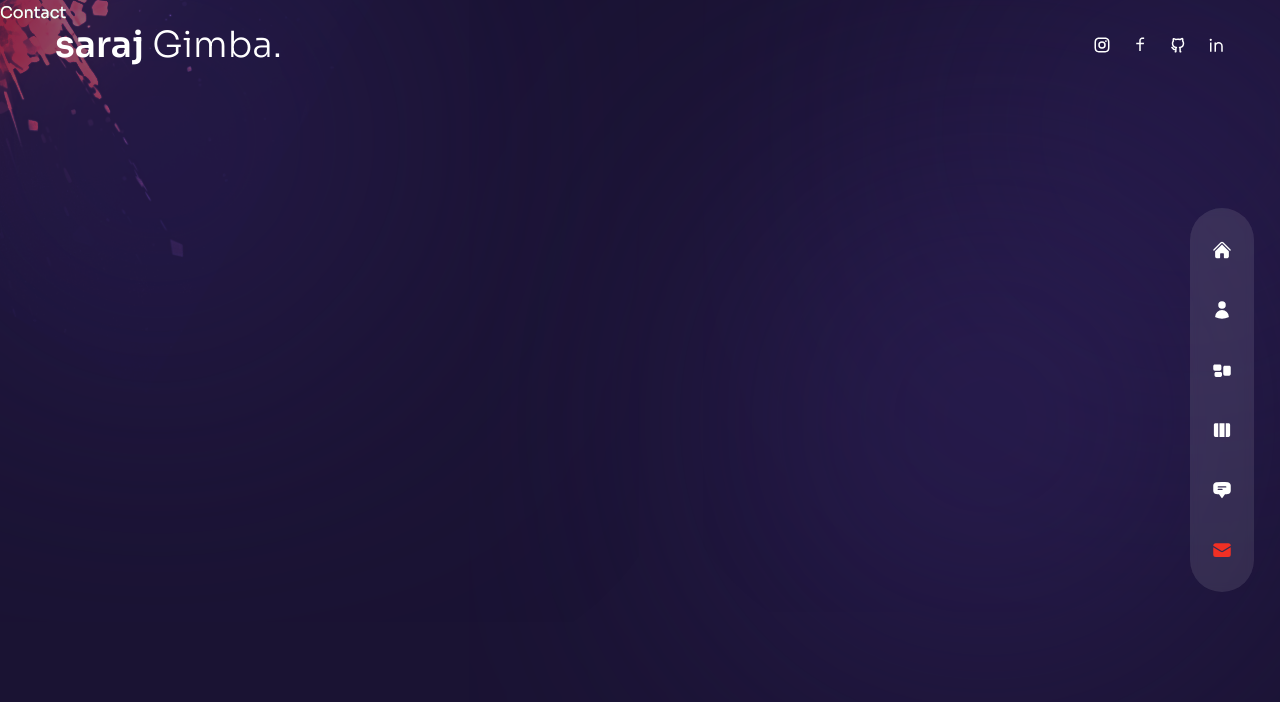
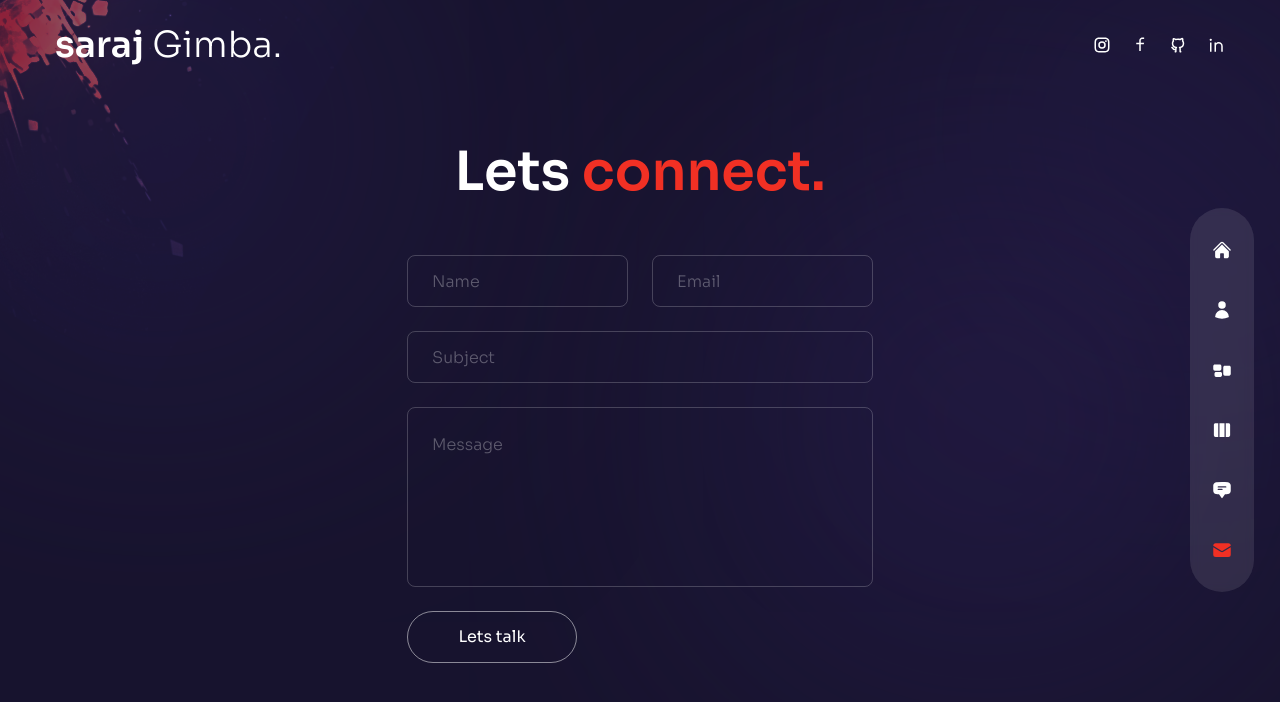
Before and after one commit to SarajZimba/Portfolio_, a Next.js app: page /contact in a window 1280 px wide. Shown: the top 702 px of the page. Built offline with nearby package versions, Linux system fonts and the light colour scheme.

Commit message:
contact page

```diff
--- a/pages/contact/index.js
+++ b/pages/contact/index.js
@@ -1,5 +1,45 @@
+// components
+
+import Circles from '../../components/Circles';
+
+// icons
+import { BsArrowRight } from 'react-icons/bs';
+
+// motion
+
+import { motion } from 'framer-motion';
+
+// variants
+
+import { fadeIn } from '../../variants';
+
 const Contact = () => {
-  return <div>Contact</div>;
+  return <div className='h-full bg-primary/30'>
+    <div className='container mx-auto py-32 text-center xl:text-left flex items-center justify-center h-full'>
+      {/* text & form */}
+      <div className='flex flex-col w-full max-w-[700px] '>
+        {/* text */}
+        <motion.h2 variants={fadeIn('up', 0.2)} initial='hidden' animate='show' exit="hidden" className='h2 text-center mb-12'>Lets <span className='text-accent'>connect.</span></motion.h2>
+        {/* form */}
+        <motion.form variants={fadeIn('up', 0.2)} initial='hidden' animate='show' exit="hidden" className='flex-1 flex flex-col gap-6 wfull mx-auto'>
+          {/* input group */}
+          <div className='flex gap-x-6 w-full'>
+            <input type="text" placeholder='name' className='input'  />
+            <input type="text" placeholder='email' className='input'  />
+          </div>
+          <input type="text" placeholder='subject' className='input'  />
+          <textarea placeholder='message' className='textarea'></textarea>
+          <button className='btn rounded-full border border-white/50 max-w-[170px] px-8 transition-all
+          duration-300 flex items-center justify-center overflow-hidden hover:border-accent group'>
+            <span className='group-hover:-translate-y-[120%] group-hover:opacity-0 transition-all duration-500'>Lets talk</span>
+            <BsArrowRight className='-translate-y-[120%] opacity-0 group-hover:flex group-hover:-translate-y-0 group-hover:opacity-100 transition-all duration-300
+            absolute text-[22px]'/>
+          </button>
+        </motion.form>
+
+      </div>
+    </div>
+  </div>;
 };
 
 export default Contact;
```
